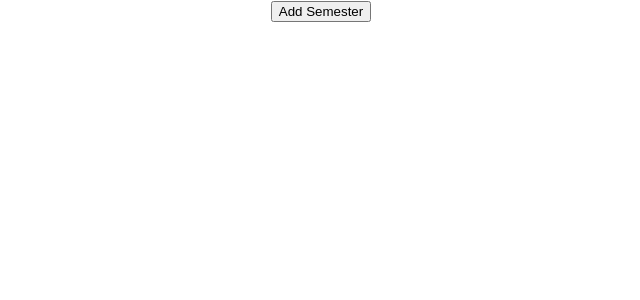
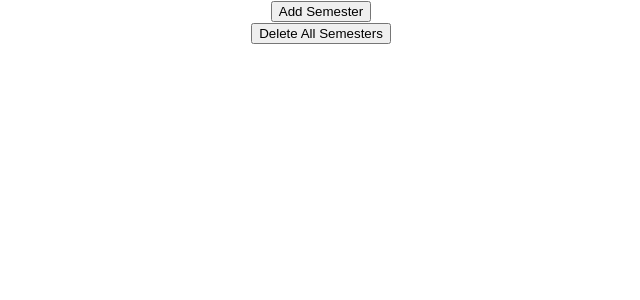
Before and after one commit to UD-CISC275-F21/ud-cis-scheduler-team-9, a React (Create React App) app: page / in a window 1280 px wide. Shown: the top 300 px of the page, without its empty margins (319-959 px from the left). Built offline with nearby package versions, Linux system fonts and the light colour scheme.

Commit message:
Added delete button

```diff
--- a/src/App.tsx
+++ b/src/App.tsx
@@ -1,6 +1,6 @@
 import React, { useState } from "react";
 import "./App.css";
-import { Container, Row } from "react-bootstrap";
+import { Button, Container, Row } from "react-bootstrap";
 import { ControlPanel } from "./Components/ControlPanel";
 import { AddSemesterModal } from "./Components/AddSemesterModal";
 import { Semester } from "./interface/semester";
@@ -13,6 +13,11 @@ function App(): JSX.Element {
         setPlan([...plan, semester]);
     }
 
+    function deleteAllSemesters(){
+        setPlan([]);
+        console.log("Deleted All Semesters");
+    }
+
     return (
         <Container className="App">
             <Row>
@@ -23,6 +28,7 @@ function App(): JSX.Element {
             </Row>
             <Row>
                 <AddSemesterModal addSemester={addSemester} setVisible={setVisible} visible={visible}></AddSemesterModal>
+                <Button className="button" id="delete-all-button" onClick = {() => deleteAllSemesters()}> Delete All Semesters</Button>
             </Row>
         </Container>
     );
```
